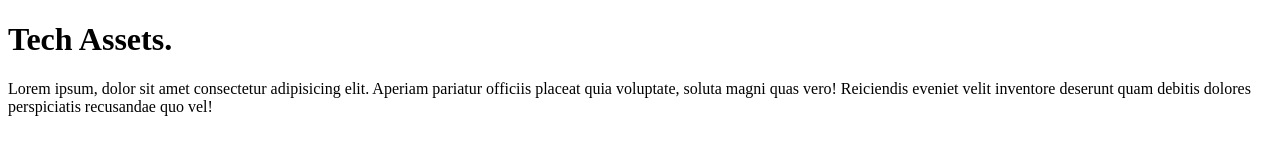
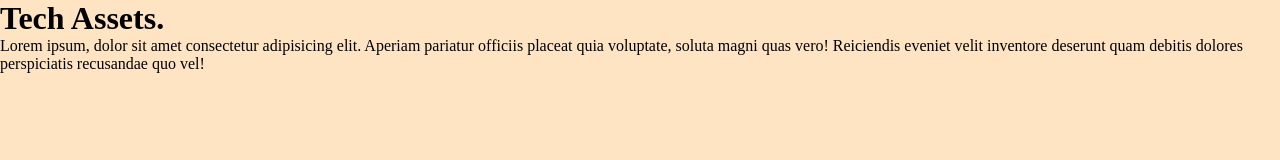
Before and after one commit to NicolasCmd/TechAssets, a plain HTML site: page index.html in a window 1280 px wide. Drawn offline with Linux system fonts and the light colour scheme.

Commit message:
mudanças nos links do index e no cssgeral

```diff
--- a/Assets/Css/CSSgeral.css
+++ b/Assets/Css/CSSgeral.css
@@ -1,5 +1,5 @@
 *{
     background-color: bisque;
-    margin: 0;
+    margin:0;
     padding: 0;
 }
--- a/index.html
+++ b/index.html
@@ -4,8 +4,8 @@
     <meta charset="UTF-8">
     <meta name="viewport" content="width=device-width, initial-scale=1.0">
     <title>Tech Assets</title>
-    <link rel="stylesheet" href="CSSgeral.css">
-    <link rel="stylesheet" href="index.css">
+    <link rel="stylesheet" href="Assets/Css/CSSgeral.css">
+    <link rel="stylesheet" href="Assets/Css/index.css">
 </head>
 <body>
     <h1>Tech Assets.</h1>
```
